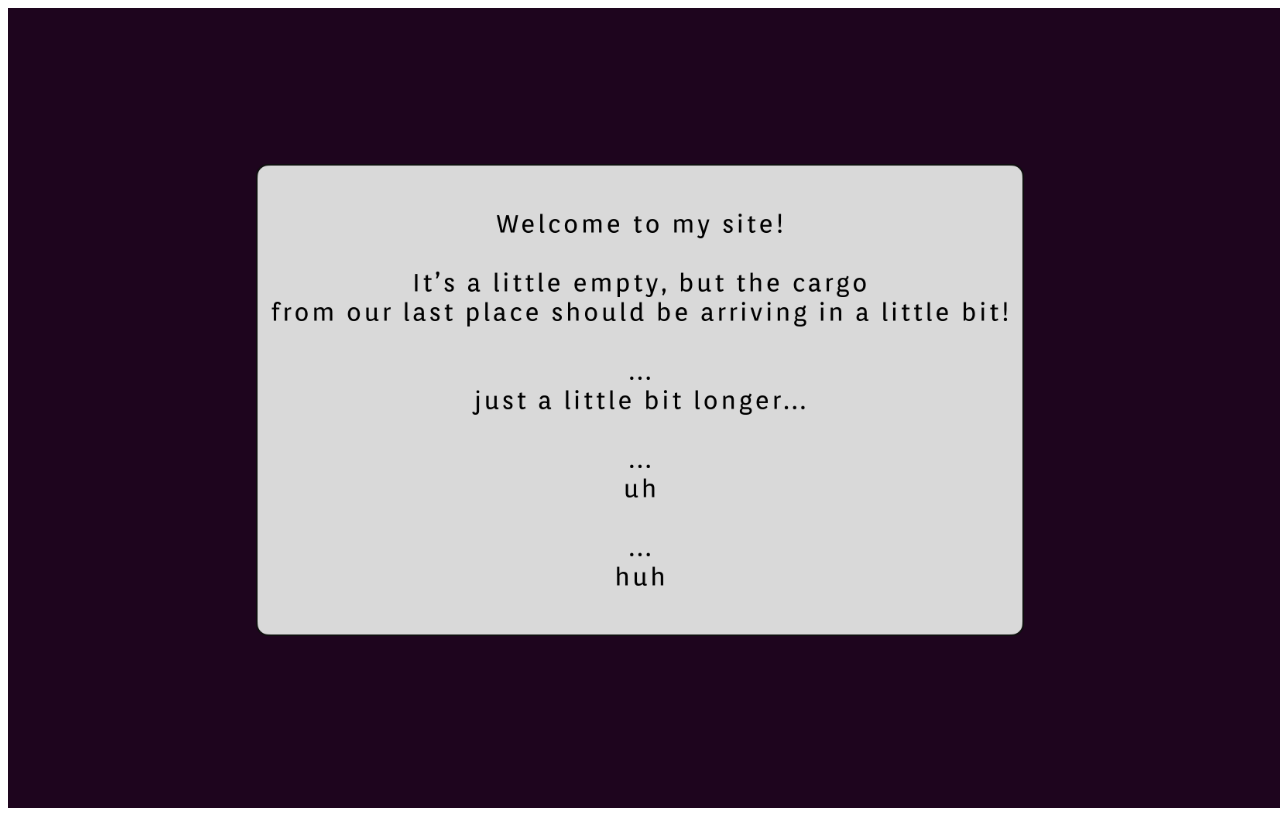
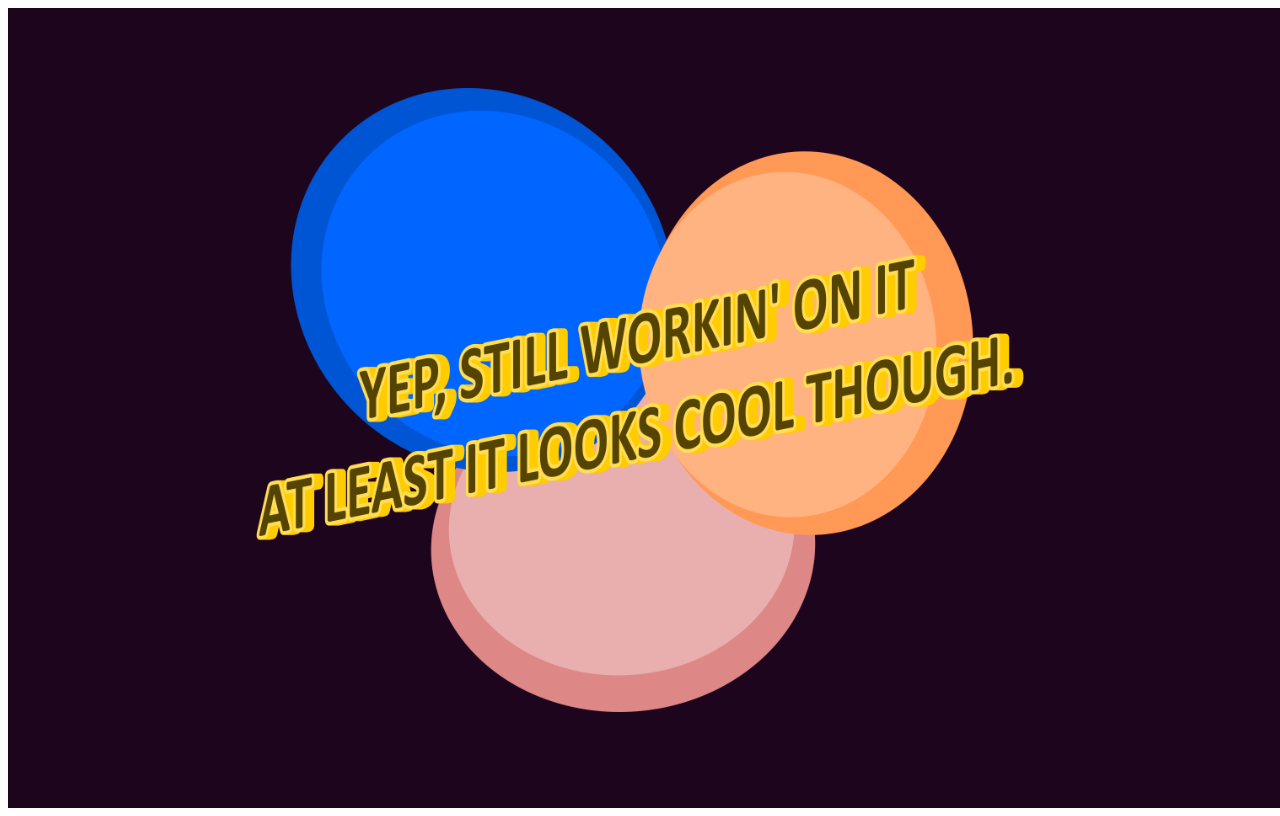
Before and after one commit to MinerB4/MinerB4.github.io, a plain HTML site: page index.html in a window 1280 px wide. Drawn offline with Linux system fonts and the light colour scheme.

Commit message:
Figma ruined it guys.
I'm the artist, not Figma.

```diff
--- a/index.html
+++ b/index.html
@@ -11,6 +11,6 @@
 			<script src="script.js"></script>
 			<noscript>Your browser couldn't comprehend my power. No JavaScript!</noscript>
 		</div>
-			<img style="position: absolute; margin: auto ;top: 0 ;left: 0 ;right: 0 ;bottom: 0 ;width: 60%;" src="empty.png">
+			<img style="position: absolute; margin: auto ;top: 0 ;left: 0 ;right: 0 ;bottom: 0 ;width: 60%;" src="null.png">
 	</body>
 </html>
```
Also changed, not shown: empty.png (deleted), null.png (added).
